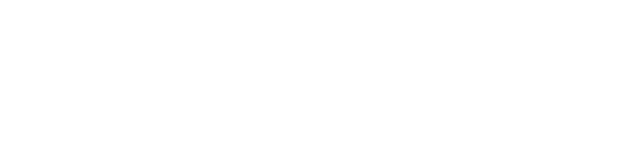
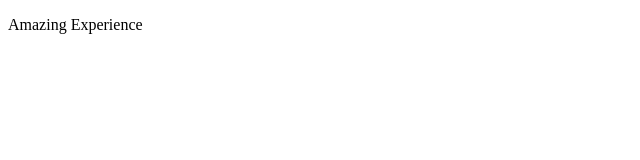
Before and after one commit to Bonnhi/first-repo, a plain HTML site: page index.html in a window 1280 px wide. Shown: the whole page, without its empty margins (0-640 px from the left). Drawn offline with Linux system fonts and the light colour scheme.

Commit message:
Paragraph in body

```diff
--- a/index.html
+++ b/index.html
@@ -7,6 +7,6 @@
     <title>First Repository</title>
 </head>
 <body>
-
+    <p>Amazing Experience</p>
 </body>
 </html>
```
